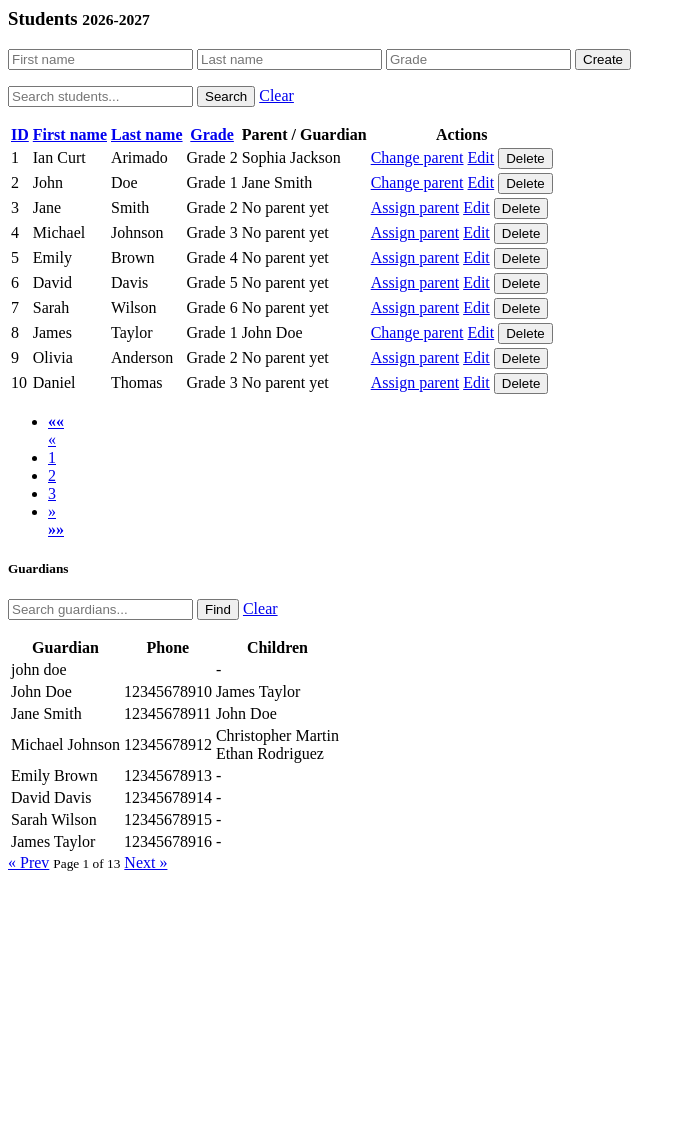
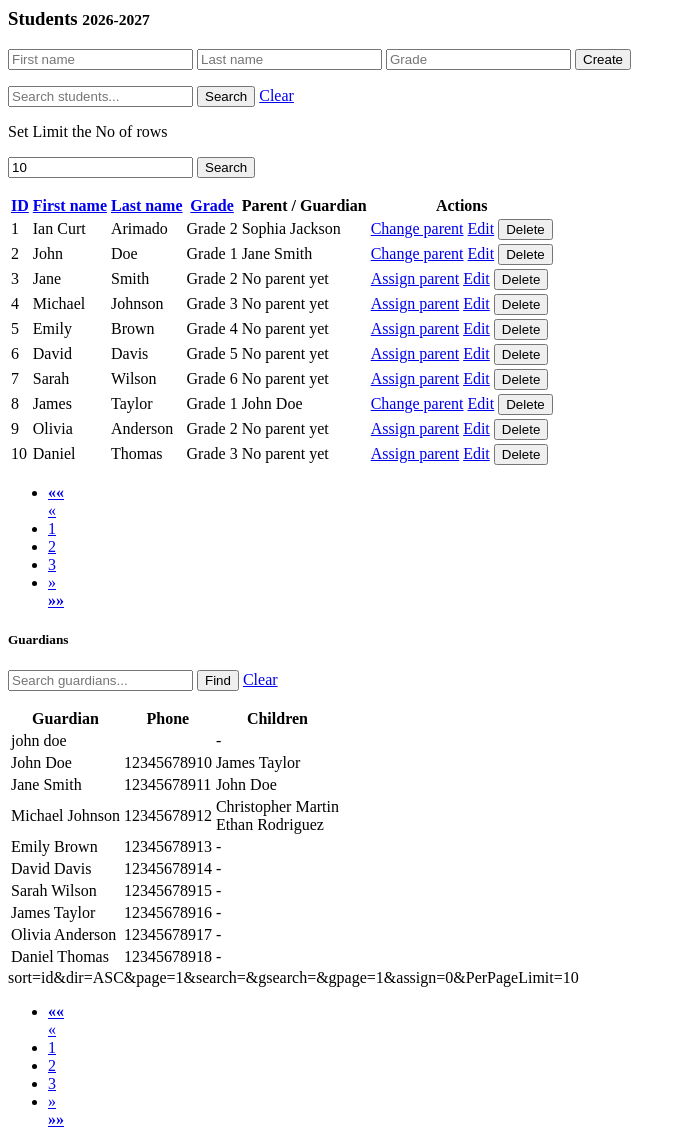
Before and after one commit to justIan123/SRMS_PROJ, a PHP site: page /1_SRMS/components/manage_students.php in a window 1280 px wide. Shown: the whole page, without its empty margins (0-686 px from the left). Before the commit the page ends 871 px from the top, so only its background shows below. Run offline with PHP 8.4, Linux system fonts and the light colour scheme; data comes from the database, SQL or seed files in the repository; both versions use the stored data as it was after the commit.

Commit message:
fix url and add auto scroll up and down feature"

```diff
--- a/components/manage_guardians.php
+++ b/components/manage_guardians.php
@@ -30,7 +30,7 @@ $flip = $dir === 'ASC' ? 'DESC' : 'ASC';
 $perPage    = 10;
 $total      = CountList($pdo, $table, $where, $cols, $search);
 $totalPages = max(1, ceil($total / $perPage));
-$page       = min(max(1, (int)($_GET['page'] ?? 1)), $totalPages);
+$page       = min(max(1, (int)($_GET['gpage'] ?? 1)), $totalPages);
 
 $rows   = ListRecords($pdo, $table, $where, $cols, $search, $perPage, ($page - 1) * $perPage, $sort, $dir);
 $editId = (int)($_GET['edit'] ?? 0);
@@ -126,6 +126,6 @@ $keep = ['sort' => $sort, 'dir' => $dir, 'page' => $page, 'search' => $search];
         <?php endforeach; ?>
     </table>
 
-    <?php renderPagination($base, $page, $totalPages); ?>
+    <?php renderPagination($base, $page, "gpage", $totalPages); ?>
 
 </div>
--- a/components/manage_students.php
+++ b/components/manage_students.php
@@ -8,53 +8,13 @@ require_once(FUNCTIONS_PATH . DS . "schoolFunctions.php");
 $self    = COMPONENTS_URL . 'manage_students.php';
 $handler = HANDLERS_URL . DS . 'studentProcess.php';
 
-
-/* ====================================================================
-   SMALL HELPER FUNCTIONS (used by the HTML at the bottom)
-   ==================================================================== */
-
-// Makes a link to this page. It keeps the current state (search, page, ...)
-// and lets you change a few things. A value of null or '' removes it from the link.
-if (!function_exists('makeUrl')) {
-    function makeUrl($self, $state, $changes = []) {
-        $all   = array_merge($state, $changes);
-        $clean = [];
-
-        foreach ($all as $key => $value) {
-            if ($value === null || $value === '' || $value === 0) {
-                continue;
-            }
-            $clean[$key] = $value;
-        }
-
-        return $self . '?' . http_build_query($clean);
-    }
-}
-
-// Prints hidden inputs for the current state, so a form remembers where we are.
-// $skip = names we do NOT want to print (because the form has its own input for them).
-if (!function_exists('hiddenFields')) {
-    function hiddenFields($state, $skip = []) {
-        foreach ($state as $key => $value) {
-            if (in_array($key, $skip)) {
-                continue;
-            }
-            echo '<input type="hidden" name="' . $key . '" value="' . htmlspecialchars((string)$value) . '">';
-        }
-    }
-}
-
-// Makes the hx-vals text for buttons that post (Delete, Assign).
-if (!function_exists('postValues')) {
-    function postValues($state, $extra) {
-        return htmlspecialchars(json_encode(array_merge($state, $extra)), ENT_QUOTES);
-    }
-}
+// 14/10/2026
+// i hate this every button create a req which is this too much for infinityfree
 
 
-/* ====================================================================
-   STEP 1: Which school year are we in?
-   ==================================================================== */
+
+
+/* STEP 1: Which school year are we in?*/
 $year = CurrentSchoolYear($pdo);
 
 if (!$year) {
@@ -65,9 +25,7 @@ if (!$year) {
 $where = ['school_year_id' => $year['id']];
 
 
-/* ====================================================================
-   STEP 2: Read what the user typed or clicked
-   ==================================================================== */
+/*STEP 2: Read what the user typed or clicked*/
 $search   = trim($_GET['search'] ?? '');    // search box for students
 $gsearch  = trim($_GET['gsearch'] ?? '');   // search box for guardians
 $editId   = (int)($_GET['edit'] ?? 0);      // student being edited
@@ -91,9 +49,7 @@ if ($dir === 'DESC') {
 }
 
 
-/* ====================================================================
-   STEP 3: Load students and guardians of this school year
-   ==================================================================== */
+/*STEP 3 Load students and guardians of this school year*/
 $allGuardians = FindWhere($pdo, 'guardians', $where);
 $allStudents  = FindWhere($pdo, 'students', $where);
 
@@ -121,6 +77,7 @@ foreach ($allStudents as $st) {
 }
 
 // If that student does not exist, forget about assigning
+//for just to be sure
 if ($assignStudent === null) {
     $assignId = 0;
 }
@@ -129,9 +86,7 @@ $assigning         = ($assignId > 0);
 $currentGuardianId = $assignStudent['guardian_id'] ?? 0;   // the parent the student has now
 
 
-/* ====================================================================
-   STEP 4: Guardian list (right side): search + pages
-   ==================================================================== */
+/* STEP 4: Guardian list (right side): search + pages*/
 $matchingGuardians = [];
 
 foreach ($allGuardians as $g) {
@@ -145,9 +100,9 @@ foreach ($allGuardians as $g) {
     }
 }
 
-$gPerPage    = 8;
+$gPerPage    = (int)($_GET['PerPageLimit'] ?? 10);
 $gTotalPages = max(1, (int)ceil(count($matchingGuardians) / $gPerPage));
-$gpage       = min(max(1, (int)($_GET['gpage'] ?? 1)), $gTotalPages);
+$gpage       = min(max(1, (int)($_GET['gPageNum'] ?? 1)), $gTotalPages);
 $gRows       = array_slice($matchingGuardians, ($gpage - 1) * $gPerPage, $gPerPage);
 
 $gPrevClass = 'disabled';
@@ -161,30 +116,27 @@ if ($gpage < $gTotalPages) {
 }
 
 
-/* ====================================================================
-   STEP 5: Student list (left side): search + sort + pages
-   ==================================================================== */
+/* STEP 5: Student list (left side): search + sort + pages*/
 $cols       = ['fname', 'lname', 'grade_level'];
-$perPage    = 10;
+$perPage    = (int)($_GET['PerPageLimit'] ?? 10);
 $total      = CountList($pdo, 'students', $where, $cols, $search);
 $totalPages = max(1, ceil($total / $perPage));
-$page       = min(max(1, (int)($_GET['page'] ?? 1)), $totalPages);
-$offset     = ($page - 1) * $perPage;
+$StudentPage       = min(max(1, (int)($_GET['StudentPageNum'] ?? 1)), $totalPages);
+$offset     = ($StudentPage - 1) * $perPage;
 
 $rows = ListRecords($pdo, 'students', $where, $cols, $search, $perPage, $offset, $sort, $dir);
 
 
-/* ====================================================================
-   STEP 6: Remember the state (every link and form carries it along)
-   ==================================================================== */
+/* STEP 6: Remember the state (every link and form carries it along) */
 $state = [
     'sort'    => $sort,
     'dir'     => $dir,
-    'page'    => $page,
+    'page'    => $StudentPage,
     'search'  => $search,
     'gsearch' => $gsearch,
     'gpage'   => $gpage,
     'assign'  => $assignId,
+    'PerPageLimit'  => $perPage,
 ];
 ?>
 
@@ -196,10 +148,8 @@ $state = [
     <div class="row g-4">
 
 
-        <!-- ==========================================================
-             LEFT SIDE: STUDENTS
-             ========================================================== -->
-        <div class="">
+        <!--STUDENTS-->
+        <div id="studentsDiv">
 
             <!-- CREATE a student (the parent is assigned later from the table) -->
             <form hx-post="<?= $handler ?>" class="mb-3 d-flex gap-2">
@@ -211,6 +161,8 @@ $state = [
                 <button class="btn btn-primary">Create</button>
             </form>
 
+            <div class="row">
+                <div class="col-6">
                     <!-- SEARCH students -->
                     <form method="get" action="<?= $self ?>" class="mb-3 d-flex gap-2">
                         <?php hiddenFields($state, ['search', 'page']); ?>
@@ -220,6 +172,22 @@ $state = [
                         <a href="<?= makeUrl($self, $state, ['search' => null, 'page' => null]) ?>"
                         class="btn btn-outline-secondary">Clear</a>
                     </form>
+                </div>
+
+                <div class="col-6 d-flex justify-content-end">
+                    <!-- limit rows -->
+                    <form method="get" action="<?= $self ?>" class="mb-3 d-flex gap-2">
+                        <p class="mt-3"> Set Limit the No of rows</p>
+                        <?php hiddenFields($state, ['per', 'page']); ?>
+                        <input type="number" name="PerPageLimit" class="form-control w-auto"
+                            value="<?= htmlspecialchars($perPage) ?>" placeholder="Show limit of Rows...">
+                        <button class="btn btn-outline-primary">Search</button>
+                    </form>
+                </div>
+            </div>
+
+
+
 
             <!-- This tiny form only exists while a student is being edited -->
             <?php if ($editId): ?>
@@ -281,11 +249,12 @@ $state = [
                         <td><?= htmlspecialchars($r['lname']) ?></td>
                         <td><?= htmlspecialchars($r['grade_level'] ?? '') ?></td>
                         <td class="<?= $parentClass ?>"><?= htmlspecialchars($parentName) ?></td>
+                        <!-- <td><?= makeUrl($self, $state, ['assign' => $r['id'], 'scrollToDiv' => 'guardiansDiv']) ?></td> -->
                         <td class="text-nowrap">
 
                             <!-- Button to start choosing a parent -->
                             <?php if (!$isThisOne): ?>
-                                <a href="<?= makeUrl($self, $state, ['assign' => $r['id']]) ?>"
+                                <a href="<?= makeUrl($self, $state, ['assign' => $r['id']]) . '#guardiansDiv' ?>"
                                    class="btn btn-sm btn-outline-success"><?= $assignLabel ?></a>
                             <?php endif; ?>
 
@@ -306,15 +275,14 @@ $state = [
                     </tr>
                 <?php endforeach; ?>
             </table>
-
-            <?php renderPagination(makeUrl($self, $state, ['page' => null]), $page, $totalPages); ?>
+            <!-- i hate this code -->
+            <!-- some reason when user go to guardian pagination the student pagination resets(go back to page 1) -->
+            <?php renderPagination(makeUrl($self, $state, ['gpage' => $gpage - 1, 'gPageNum' => $gpage]) ,$StudentPage ,"StudentPageNum" ,$totalPages); ?>
         </div>
 
 
-        <!-- ==========================================================
-             RIGHT SIDE: GUARDIANS
-             ========================================================== -->
-        <div class="">
+        <!--GUARDIANS-->
+        <div id="guardiansDiv">
 
             <h5>Guardians</h5>
 
@@ -348,7 +316,7 @@ $state = [
             </form>
 
             <!-- GUARDIAN TABLE -->
-            <table class="table table-sm align-middle">
+            <table class="table align-middle">
                 <tr>
                     <th>Guardian</th>
                     <th>Phone</th>
@@ -399,9 +367,12 @@ $state = [
                     </tr>
                 <?php endforeach; ?>
             </table>
+            <!-- Guardian pages: Prev / Next -->
+            <!-- <?= makeUrl($self, $state, ['gpage' => $gpage - 1, 'StudentPageNum' => $StudentPage]) ?> -->
+            <?= http_build_query($state) ?>
+            <?php renderPagination(makeUrl($self, $state, ['gpage' => $gpage - 1, 'StudentPageNum' => $StudentPage]), $gpage, "gPageNum", $gTotalPages); ?>
 
-            <!-- Guardian pages: Prev / Next -->
-            <div class="d-flex justify-content-between align-items-center">
+            <!-- <div class="d-flex justify-content-between align-items-center">
                 <a href="<?= makeUrl($self, $state, ['gpage' => $gpage - 1]) ?>"
                    class="btn btn-sm btn-outline-secondary <?= $gPrevClass ?>">&laquo; Prev</a>
 
@@ -409,7 +380,7 @@ $state = [
 
                 <a href="<?= makeUrl($self, $state, ['gpage' => $gpage + 1]) ?>"
                    class="btn btn-sm btn-outline-secondary <?= $gNextClass ?>">Next &raquo;</a>
-            </div>
+            </div> -->
         </div>
 
     </div>
--- a/functions/renderFunctions.php
+++ b/functions/renderFunctions.php
@@ -30,7 +30,7 @@ function alertBox(string $type, string $text): string
  * Prints « 1 2 3 » page buttons.
  * $base = url that already has sort/dir/search, the page number is added at the end.
  */
-function renderPagination(string $base, int $page, int $totalPages): void
+function renderPagination(string $base, int $page, string $pageNameNum, int $totalPages): void
 {
     $start = max(1, $page - 2);
     $end   = min($totalPages, $page + 2);
@@ -38,18 +38,52 @@ function renderPagination(string $base, int $page, int $totalPages): void
     echo '<nav><ul class="pagination">';
 
     echo '<li class="page-item ' . ($page <= 1 ? 'disabled' : '') . '">';
-    echo '<a class="page-link" href="' . $base . '&page=' . ($totalPages - $totalPages) . '"><strong>&laquo;&laquo;</strong></a></li>';
-    echo '<a class="page-link" href="' . $base . '&page=' . ($page - 1) . '">&laquo;</a></li>';
+    echo '<a class="page-link" href="' . $base . '&' . $pageNameNum . '=' . ($totalPages - $totalPages) . '"><strong>&laquo;&laquo;</strong></a></li>';
+    echo '<a class="page-link" href="' . $base . '&' . $pageNameNum . '=' . ($page - 1) . '">&laquo;</a></li>';
 
     for ($i = $start; $i <= $end; $i++) {
         echo '<li class="page-item ' . ($i == $page ? 'active' : '') . '">';
-        echo '<a class="page-link" href="' . $base . '&page=' . $i . '">' . $i . '</a></li>';
+        echo '<a class="page-link" href="' . $base . '&' . $pageNameNum . '=' . $i . '">' . $i . '</a></li>';
     }
 
     echo '<li class="page-item ' . ($page >= $totalPages ? 'disabled' : '') . '">';
-    echo '<a class="page-link" href="' . $base . '&page=' . ($page + 1) . '">&raquo;</a></li>';
-    echo '<a class="page-link" href="' . $base . '&page=' . ($totalPages) . '"><strong>&raquo;&raquo;</strong></a></li>';
+    echo '<a class="page-link" href="' . $base . '&' . $pageNameNum . '=' . ($page + 1) . '">&raquo;</a></li>';
+    echo '<a class="page-link" href="' . $base . '&' . $pageNameNum . '=' . ($totalPages) . '"><strong>&raquo;&raquo;</strong></a></li>';
 
     echo '</ul></nav>';
 }
-?>
+
+
+// Makes a link to this page. It keeps the current state (search, page, ...)
+// and lets you change a few things. A value of null or '' removes it from the link.
+function makeUrl($self, $state, $changes = []) {
+    $all   = array_merge($state, $changes);
+    $clean = [];
+
+    foreach ($all as $key => $value) {
+        if ($value === null || $value === '' || $value === 0) {
+            continue;
+        }
+        $clean[$key] = $value;
+    }
+
+    return $self . '?' . http_build_query($clean);
+}
+
+
+// Prints hidden inputs for the current state, so a form remembers where we are.
+// $skip = names we do NOT want to print (because the form has its own input for them).
+function hiddenFields($state, $skip = []) {
+    foreach ($state as $key => $value) {
+        if (in_array($key, $skip)) {
+            continue;
+        }
+        echo '<input type="hidden" name="' . $key . '" value="' . htmlspecialchars((string)$value) . '">';
+    }
+}
+
+
+// Makes the hx-vals text for buttons that post (Delete, Assign).
+function postValues($state, $extra) {
+    return htmlspecialchars(json_encode(array_merge($state, $extra)), ENT_QUOTES);
+}
```
Also changed, not shown: components/manage_teachers.php (+26 -3 lines), config/db_supabase.php (+5 -5 lines), config/sqlite.db, 2 other files. Lines whose indentation alone changed are shown as unchanged.
